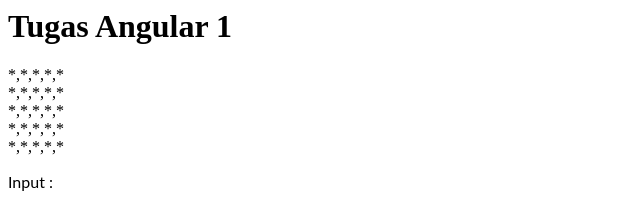
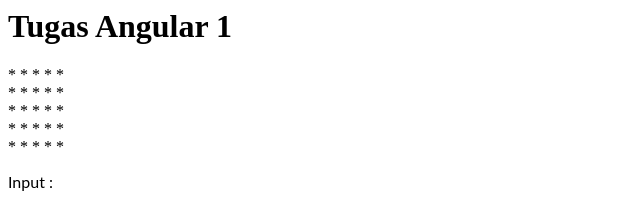
Before and after one commit to gitty-cyber21/c14180218-Angular1, an Angular app: page / in a window 1280 px wide. Shown: the top 205 px of the page, without its empty margins (0-640 px from the left). Built offline with nearby package versions, Linux system fonts and the light colour scheme.

Commit message:
1 file modified

```diff
--- a/src/app/app.component.html
+++ b/src/app/app.component.html
@@ -1,7 +1,9 @@
 <h1>Tugas Angular 1</h1>
 
 <label *ngFor="let a of output; let i = index">
-	{{a}}
+  <label *ngFor="let b of output; let j = index">
+	{{output[i][j]}}
+</label>
 	<br>
 </label>
 
```
